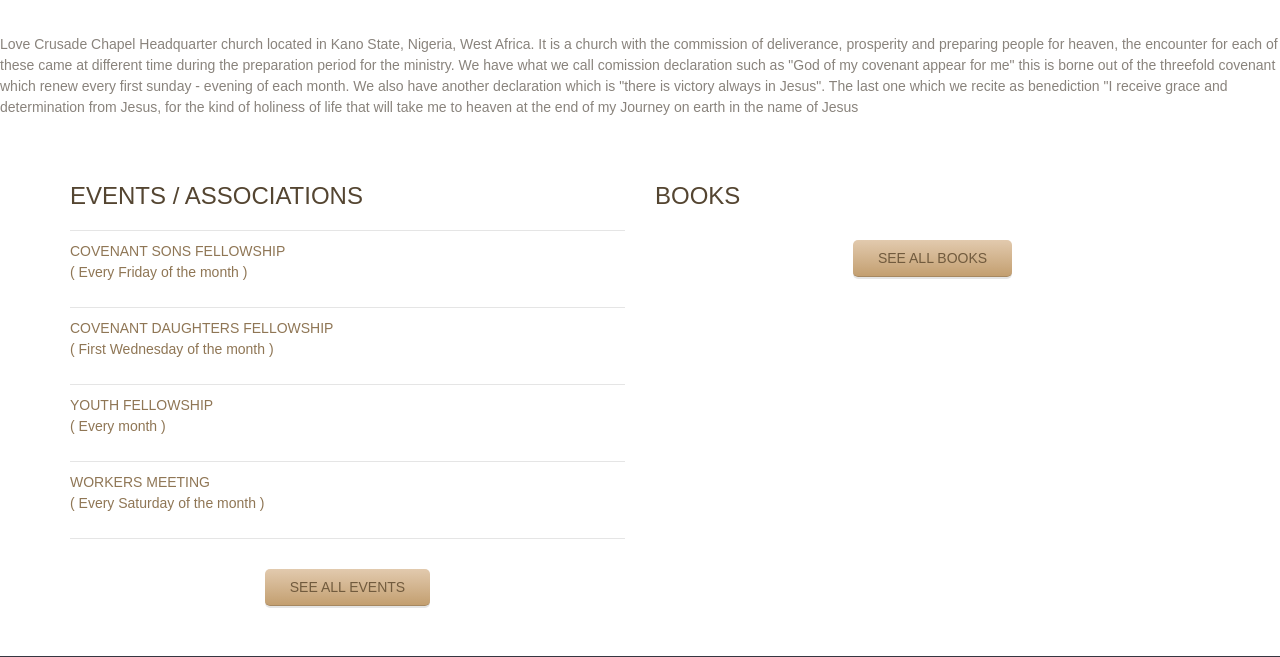
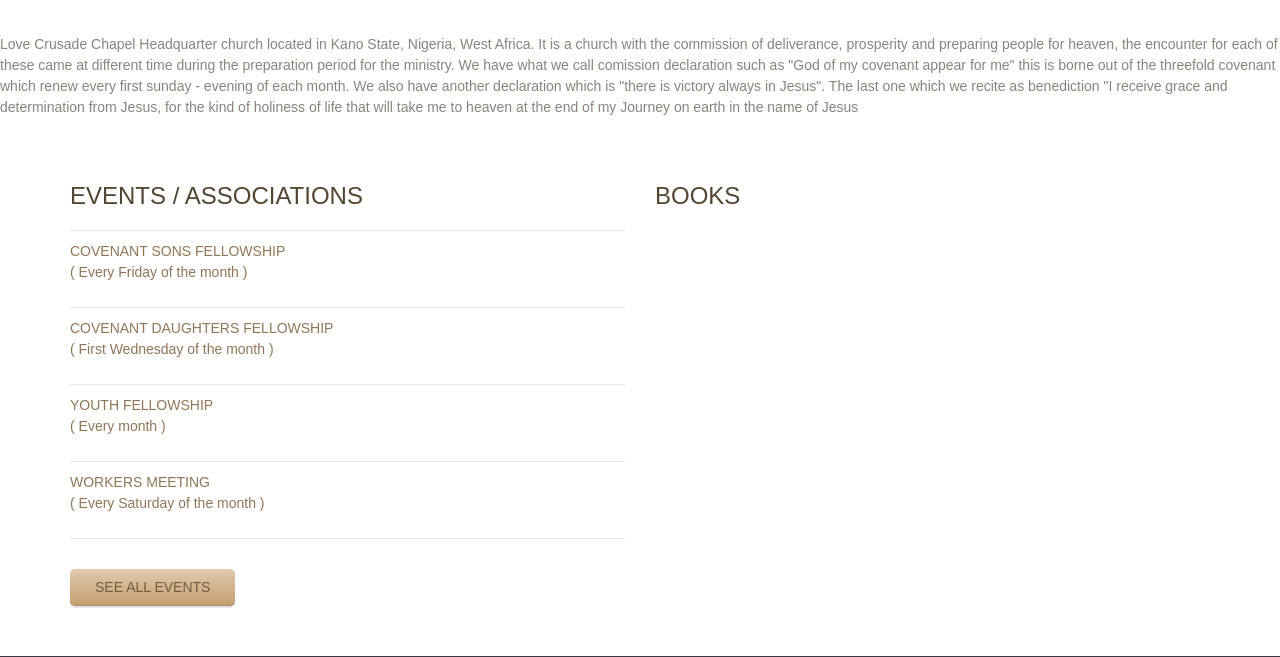
Before and after one commit to kingphard/lcc, a Laravel app: page / in a window 1280 px wide. Shown: the part 620-1277 px from the top of the page. Run offline with Laravel 8, Linux system fonts and the light colour scheme; data that the repository does not hold is empty; settings files or empty folders that the repository lacks are supplied.

Commit message:
button show

```diff
--- a/resources/views/index.blade.php
+++ b/resources/views/index.blade.php
@@ -162,8 +162,8 @@
 									</li>
 								</ul>
 
-								<div class="text-center">
-									<a href="#" class="button">See all events</a>
+								<div class="text-left">
+									<a href="events" class="button">See all events</a>
 								</div>
 							</div>
 							<div class="col-md-6">
@@ -192,9 +192,7 @@
 
 								</ul>
 
-								<div class="text-center">
-									<a href="#" class="button">SEE ALL BOOKS</a>
-								</div>
+
 							</div>
 						</div> <!-- .row -->
 					</div> <!-- .container -->
```
